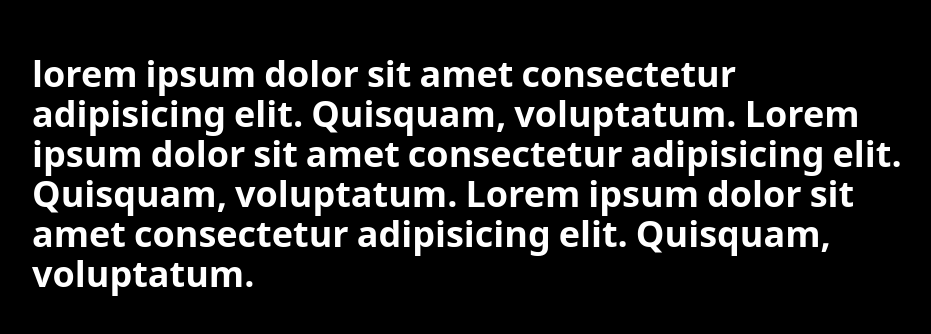
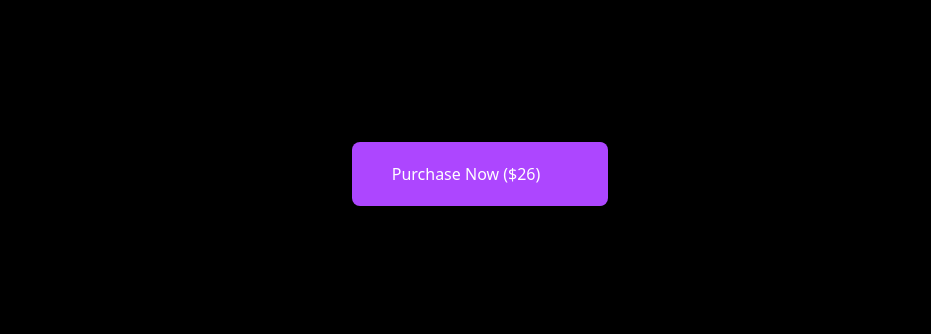
Before and after one commit to anjany06/Motion, a React (Vite) app: page / in a window 1280 px wide. Shown: the part 226-560 px from the top of the page, without its empty margins (160-1091 px from the left). Built offline with nearby package versions, Linux system fonts and the light colour scheme.

Commit message:
feat: add AnimationSequences component with animated button and loader sequence

```diff
--- a/src/App.tsx
+++ b/src/App.tsx
@@ -6,6 +6,7 @@ import Hooks from "./components/Hooks";
 import LayoutCard from "./components/LayoutCard";
 import NavbarLayout from "./components/NavbarLayout";
 import AnimatedText from "./components/AnimatedText";
+import AnimationSequences from "./components/AnimationSequences";
 
 const App = () => {
   return (
@@ -16,7 +17,8 @@ const App = () => {
       {/* <Hooks /> */}
       {/* <LayoutCard /> */}
       {/* <NavbarLayout /> */}
-      <AnimatedText />
+      {/* <AnimatedText /> */}
+      <AnimationSequences />
     </div>
   );
 };
--- /dev/null
+++ b/src/components/AnimationSequences.tsx
@@ -0,0 +1,148 @@
+import React from "react";
+import { motion, useAnimate } from "motion/react";
+
+const AnimationSequences = () => {
+  const [scope, animate] = useAnimate();
+
+  const startAnimating = async () => {
+    const sequence: any[] = [
+      // Step 1: Shrink button to accommodate loader
+      [
+        "button",
+        {
+          width: "18rem", // Wider to fit loader + text
+          borderRadius: "1000px",
+        },
+        {
+          duration: 0.3,
+        },
+      ],
+      // Step 2: Show loader next to text
+      [
+        ".loader",
+        {
+          opacity: 1,
+          scale: 1,
+        },
+        {
+          duration: 0.2,
+        },
+      ],
+      // Step 3: Rotate loader
+      [
+        ".loader",
+        {
+          rotate: 360,
+        },
+        {
+          duration: 1.5,
+          ease: "linear",
+          repeat: 2,
+        },
+      ],
+      // Step 4: Hide loader and text
+      [
+        ".loader",
+        {
+          opacity: 0,
+          scale: 0,
+        },
+        {
+          duration: 0.2,
+        },
+      ],
+      [
+        ".text",
+        {
+          opacity: 0,
+        },
+        {
+          duration: 0.2,
+        },
+      ],
+      // Step 5: Change button to success state
+      [
+        "button",
+        {
+          backgroundColor: "rgb(34, 197, 94)", // green-500
+          scale: [1, 1.2, 0.8, 1],
+          width: "5rem", // Shrink to just fit checkmark
+        },
+        {
+          duration: 0.8,
+        },
+      ],
+      // Step 6: Show checkmark
+      [
+        ".check-icon",
+        {
+          opacity: 1,
+          scale: [0, 1.2, 1],
+        },
+        {
+          duration: 0.3,
+          at: "-1",
+        },
+      ],
+      // Step 7: Animate checkmark path
+      [
+        ".check-icon path",
+        {
+          pathLength: 1,
+        },
+        {
+          duration: 0.5,
+        },
+      ],
+    ];
+
+    await animate(sequence as any);
+  };
+
+  return (
+    <div
+      ref={scope}
+      className="relative w-80 h-20 flex items-center justify-center"
+    >
+      <motion.button
+        onClick={startAnimating}
+        style={{
+          width: "16rem",
+        }}
+        className="h-16 rounded-lg bg-purple-500 text-white font-medium cursor-pointer relative flex items-center justify-center gap-3"
+      >
+        <span className="text">Purchase Now ($26)</span>
+
+        {/* Loader next to text */}
+        <motion.div
+          className="loader h-4 w-4 border-2 border-white border-t-transparent rounded-full"
+          style={{
+            opacity: 0,
+            scale: 0,
+          }}
+        />
+      </motion.button>
+
+      {/* Success Checkmark */}
+      <motion.svg
+        fill="none"
+        viewBox="0 0 24 24"
+        stroke="#FFFFFF"
+        strokeWidth={3}
+        className="check-icon h-8 w-8 absolute inset-0 m-auto z-50 pointer-events-none"
+        style={{
+          opacity: 0,
+        }}
+      >
+        <motion.path
+          initial={{ pathLength: 0 }}
+          strokeLinecap="round"
+          strokeLinejoin="round"
+          d="M5 13l4 4L19 7"
+        />
+      </motion.svg>
+    </div>
+  );
+};
+
+export default AnimationSequences;
```
